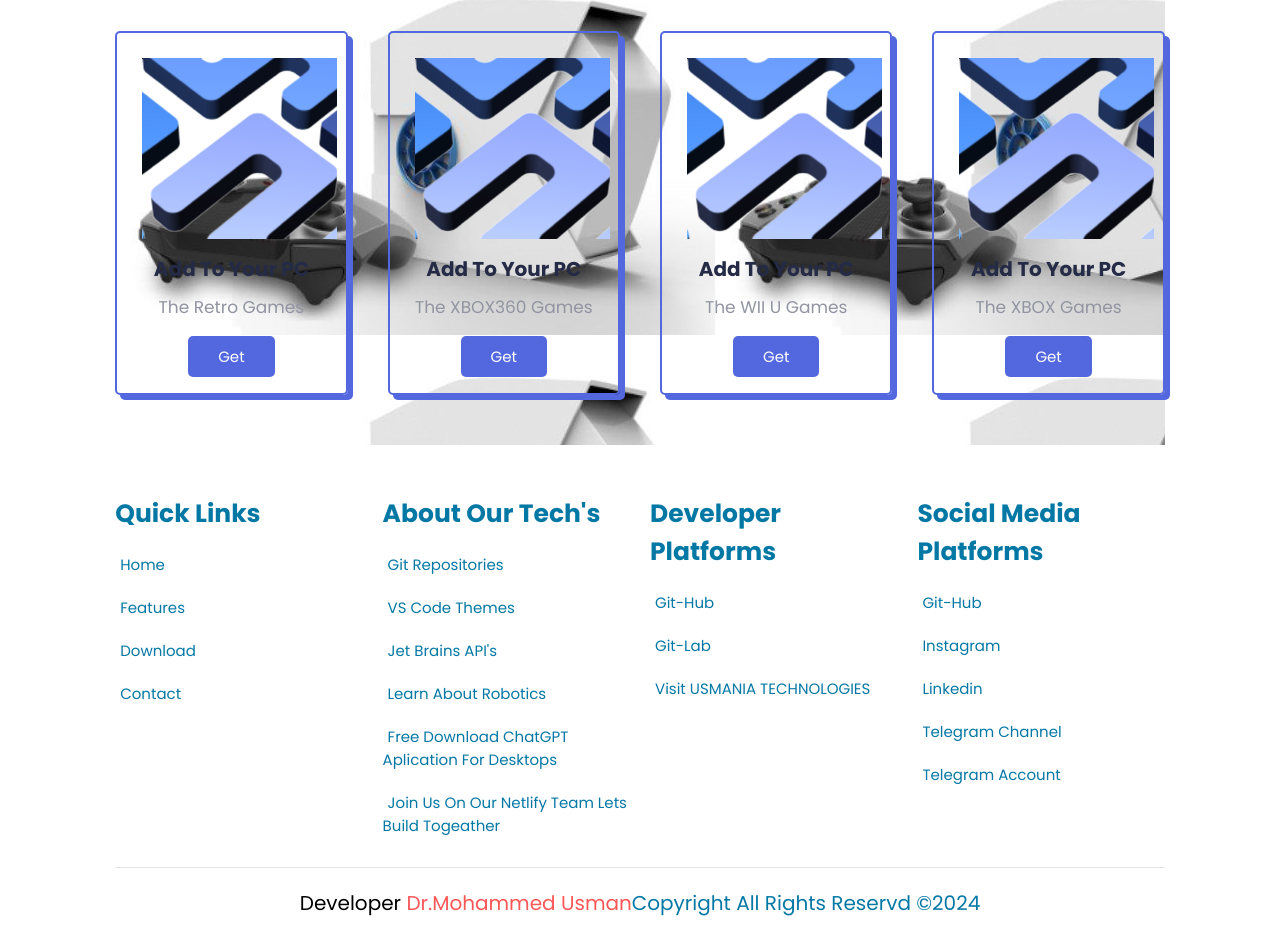
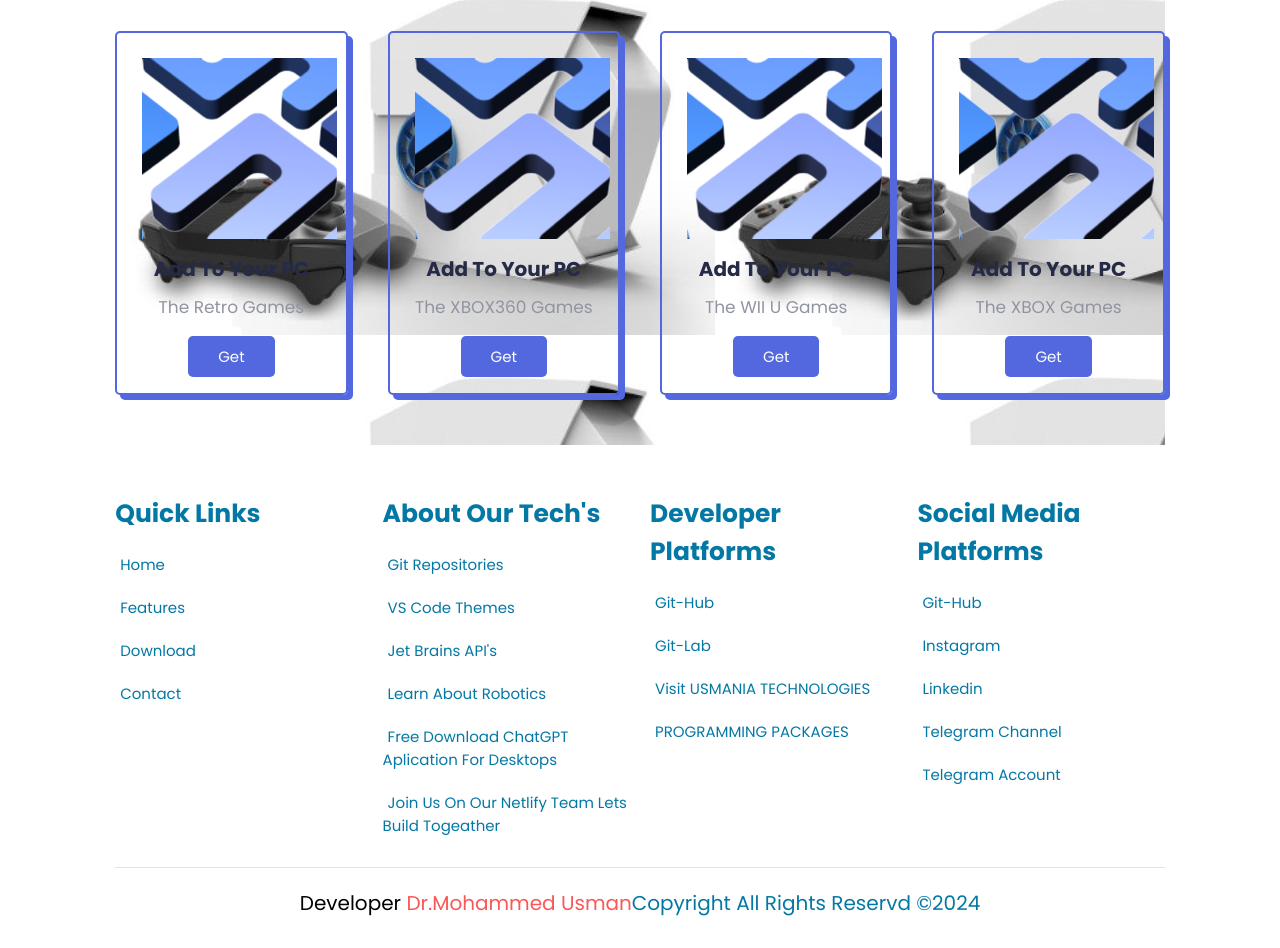
Before and after one commit to issu321/PLAYSTATION-STORE, a plain HTML site: page comp.html in a window 1280 px wide. Shown: the part 4278-5226 px from the top of the page. Drawn offline with Linux system fonts and the light colour scheme.

Commit message:
Update comp.html

```diff
--- a/comp.html
+++ b/comp.html
@@ -291,6 +291,7 @@
                <a href="https://github.com/issu321"><i class="fas fa-phone"></i>Git-Hub</a>
                <a href="https://gitlab.com/usindus-co.pvt-ltd/HAINOTAKIO"><i class="fas fa-phone"></i>Git-Lab</a>
                <a href="https://issu321.github.io/USMANIA-INDUSTRIES/"><i class="fas fa-phone"></i> Visit USMANIA TECHNOLOGIES</a>
+               <a href="https://issu321.github.io/PROGRAMMING-PACKAGES/"><i class="fas fa-phone"></i>PROGRAMMING PACKAGES</a>
 
 
             </div>
```
